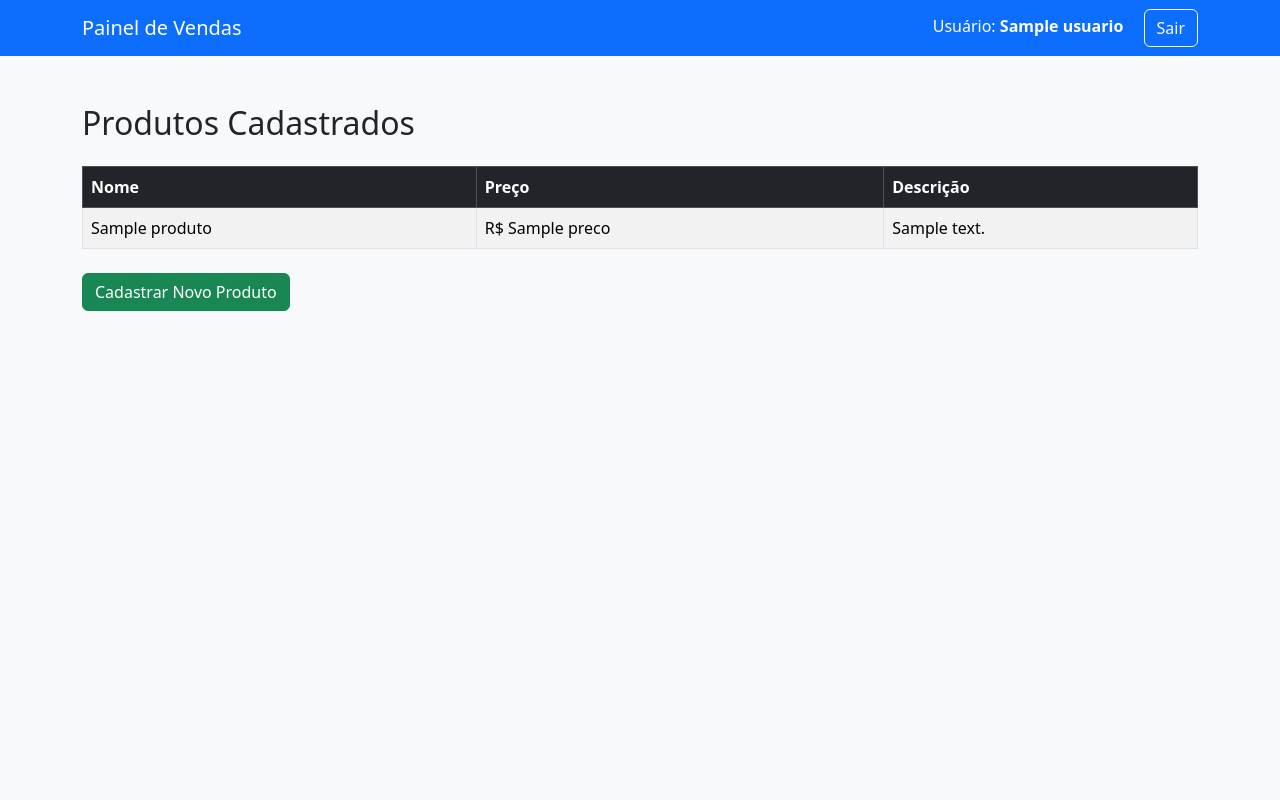
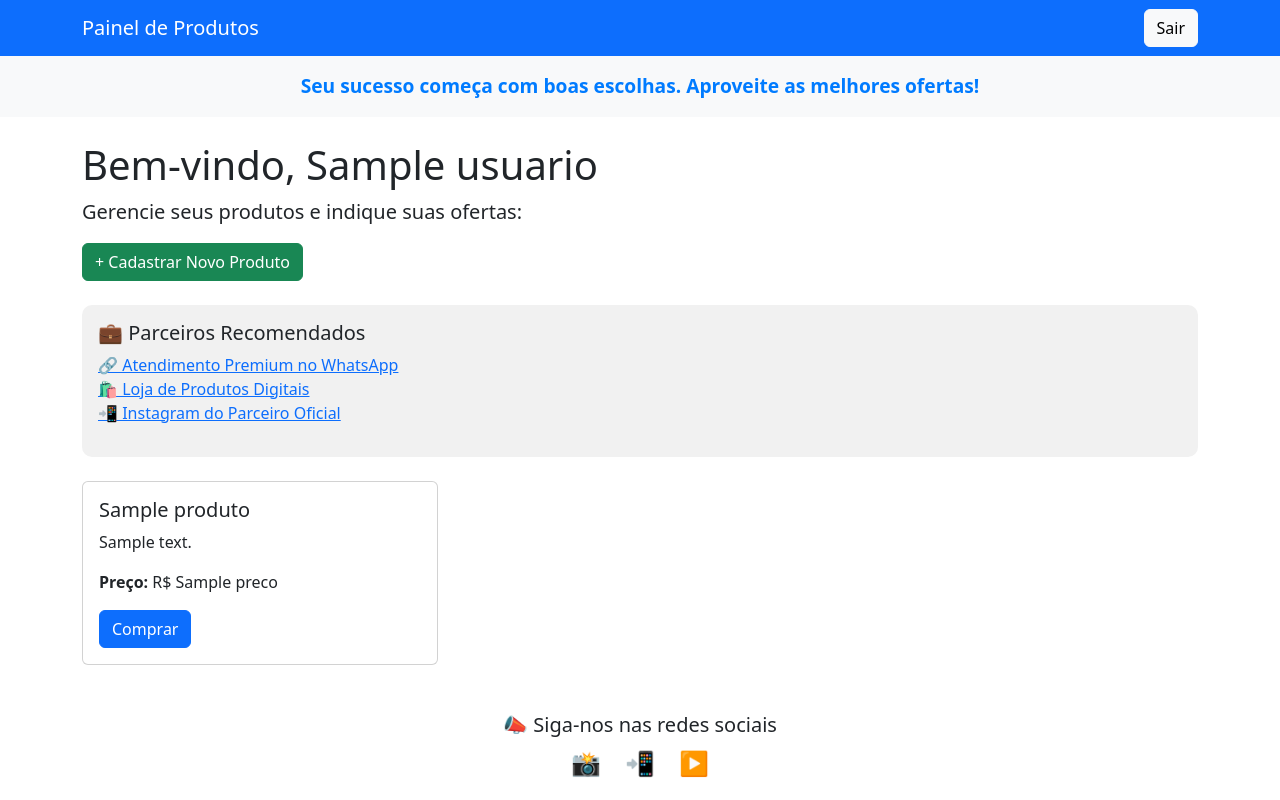
Before and after one commit to paulohlima22/painel-vendas, a Flask app: template templates/dashboard.html in a window 1280 px wide. Run offline with Flask 3, Linux system fonts and the light colour scheme; the template is opened without the code that fills it: most values are stand-ins (such as "Sample title", 1, 10 or a date in 2020).

Commit message:
Implementado cadastro e exibição de produtos com link de venda

```diff
--- a/app.py
+++ b/app.py
@@ -7,7 +7,7 @@ import yagmail
 import os
 
 app = Flask(__name__)
-app.secret_key = os.getenv("SECRET_KEY", "chave_super_secreta")
+app.secret_key = os.getenv("SECRET_KEY", "chave_super_secreta")  # Use variável de ambiente para produção
 
 @app.route('/', methods=['GET', 'POST'])
 def login():
@@ -51,7 +51,7 @@ def recuperar_senha():
                 yag = yagmail.SMTP(email_config.EMAIL_USER, email_config.EMAIL_PASS)
                 link = f'https://painel-vendas-qktv.onrender.com/nova_senha?email={email}'
                 yag.send(email, 'Recuperação de senha', f'Clique no link para redefinir sua senha: {link}')
-                flash('Email para recuperação enviado.')
+                flash('Email para recuperação enviado. Verifique sua caixa de entrada.')
             except Exception as e:
                 flash(f"Erro ao enviar email: {e}")
         else:
@@ -86,7 +86,8 @@ def cadastrar_produto():
         nome = request.form['nome']
         preco = request.form['preco']
         descricao = request.form['descricao']
-        produtos.adicionar_produto(nome, preco, descricao)
+        link = request.form['link']  # Novo campo: link de venda
+        produtos.adicionar_produto(nome, preco, descricao, link)
         flash('Produto cadastrado com sucesso!')
         return redirect(url_for('dashboard'))
     return render_template('cadastrar_produto.html')
--- /dev/null
+++ b/produtos.py
@@ -0,0 +1,25 @@
+import json
+import os
+
+ARQUIVO = 'produtos.json'
+
+def carregar_produtos():
+    if not os.path.exists(ARQUIVO):
+        return []
+    with open(ARQUIVO, 'r', encoding='utf-8') as f:
+        return json.load(f)
+
+def salvar_produtos(produtos):
+    with open(ARQUIVO, 'w', encoding='utf-8') as f:
+        json.dump(produtos, f, ensure_ascii=False, indent=4)
+
+def adicionar_produto(nome, preco, descricao, link):
+    produtos = carregar_produtos()
+    novo_produto = {
+        'nome': nome,
+        'preco': preco,
+        'descricao': descricao,
+        'link': link
+    }
+    produtos.append(novo_produto)
+    salvar_produtos(produtos)
--- a/templates/dashboard.html
+++ b/templates/dashboard.html
@@ -4,49 +4,92 @@
     <meta charset="UTF-8">
     <title>Dashboard - Painel</title>
     <link href="https://cdn.jsdelivr.net/npm/bootstrap@5.3.3/dist/css/bootstrap.min.css" rel="stylesheet">
+    <style>
+        .slogan {
+            background-color: #f8f9fa;
+            padding: 1rem;
+            text-align: center;
+            font-size: 1.2rem;
+            font-weight: bold;
+            color: #007bff;
+        }
+        .social-icons a {
+            margin: 0 10px;
+            font-size: 24px;
+            color: #007bff;
+            text-decoration: none;
+        }
+        .parceiros {
+            background: #f1f1f1;
+            padding: 1rem;
+            border-radius: 10px;
+            margin-bottom: 2rem;
+        }
+    </style>
 </head>
-<body class="bg-light">
-
+<body class="bg-white">
     <nav class="navbar navbar-expand-lg navbar-dark bg-primary">
         <div class="container">
-            <a class="navbar-brand" href="#">Painel de Vendas</a>
+            <a class="navbar-brand" href="#">Painel de Produtos</a>
             <div class="ms-auto">
-                <span class="text-white me-3">Usuário: <strong>{{ usuario }}</strong></span>
-                <a class="btn btn-outline-light" href="{{ url_for('logout') }}">Sair</a>
+                <a class="btn btn-light" href="{{ url_for('logout') }}">Sair</a>
             </div>
         </div>
     </nav>
 
-    <div class="container mt-5">
-        <h2 class="mb-4">Produtos Cadastrados</h2>
+    <!-- Slogan -->
+    <div class="slogan">
+        Seu sucesso começa com boas escolhas. Aproveite as melhores ofertas!
+    </div>
 
+    <div class="container mt-4">
+        <h1>Bem-vindo, {{ usuario }}</h1>
+        <p class="lead">Gerencie seus produtos e indique suas ofertas:</p>
+
+        <!-- Botão para cadastro -->
+        <div class="mb-4">
+            <a href="{{ url_for('cadastrar_produto') }}" class="btn btn-success">+ Cadastrar Novo Produto</a>
+        </div>
+
+        <!-- Bloco de propagandas de parceiros -->
+        <div class="parceiros mb-4">
+            <h5>💼 Parceiros Recomendados</h5>
+            <ul class="list-unstyled">
+                <li><a href="https://wa.me/5599999999999" target="_blank">🔗 Atendimento Premium no WhatsApp</a></li>
+                <li><a href="https://www.afiliadoexemplo.com" target="_blank">🛍️ Loja de Produtos Digitais</a></li>
+                <li><a href="https://instagram.com/seuparceiro" target="_blank">📲 Instagram do Parceiro Oficial</a></li>
+            </ul>
+        </div>
+
+        <!-- Lista de produtos -->
         {% if produtos %}
-        <table class="table table-bordered table-striped">
-            <thead class="table-dark">
-                <tr>
-                    <th>Nome</th>
-                    <th>Preço</th>
-                    <th>Descrição</th>
-                </tr>
-            </thead>
-            <tbody>
-                {% for produto in produtos %}
-                <tr>
-                    <td>{{ produto.nome }}</td>
-                    <td>R$ {{ produto.preco }}</td>
-                    <td>{{ produto.descricao }}</td>
-                </tr>
-                {% endfor %}
-            </tbody>
-        </table>
+        <div class="row row-cols-1 row-cols-md-3 g-4">
+            {% for produto in produtos %}
+            <div class="col">
+                <div class="card h-100">
+                    <div class="card-body">
+                        <h5 class="card-title">{{ produto.nome }}</h5>
+                        <p class="card-text">{{ produto.descricao }}</p>
+                        <p><strong>Preço:</strong> R$ {{ produto.preco }}</p>
+                        <a href="{{ produto.link }}" class="btn btn-primary" target="_blank">Comprar</a>
+                    </div>
+                </div>
+            </div>
+            {% endfor %}
+        </div>
         {% else %}
-        <p class="text-muted">Nenhum produto cadastrado ainda.</p>
+        <div class="alert alert-warning mt-4">Nenhum produto cadastrado ainda.</div>
         {% endif %}
 
-        <div class="mt-4">
-            <a class="btn btn-success" href="{{ url_for('cadastrar_produto') }}">Cadastrar Novo Produto</a>
+        <!-- Redes sociais -->
+        <div class="text-center mt-5">
+            <h5>📣 Siga-nos nas redes sociais</h5>
+            <div class="social-icons">
+                <a href="https://instagram.com/seuusuario" target="_blank">📸</a>
+                <a href="https://t.me/seucanal" target="_blank">📲</a>
+                <a href="https://www.youtube.com/@seucanal" target="_blank">▶️</a>
+            </div>
         </div>
     </div>
-
 </body>
 </html>
```
Also changed, not shown: templates/cadastrar_produto.html (+36 -12 lines).
